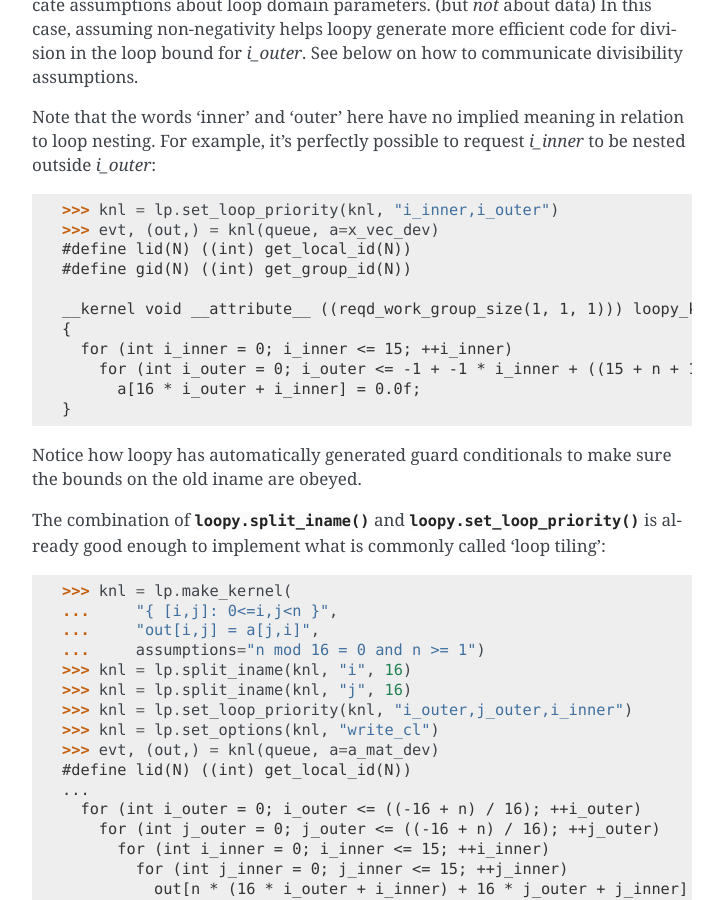
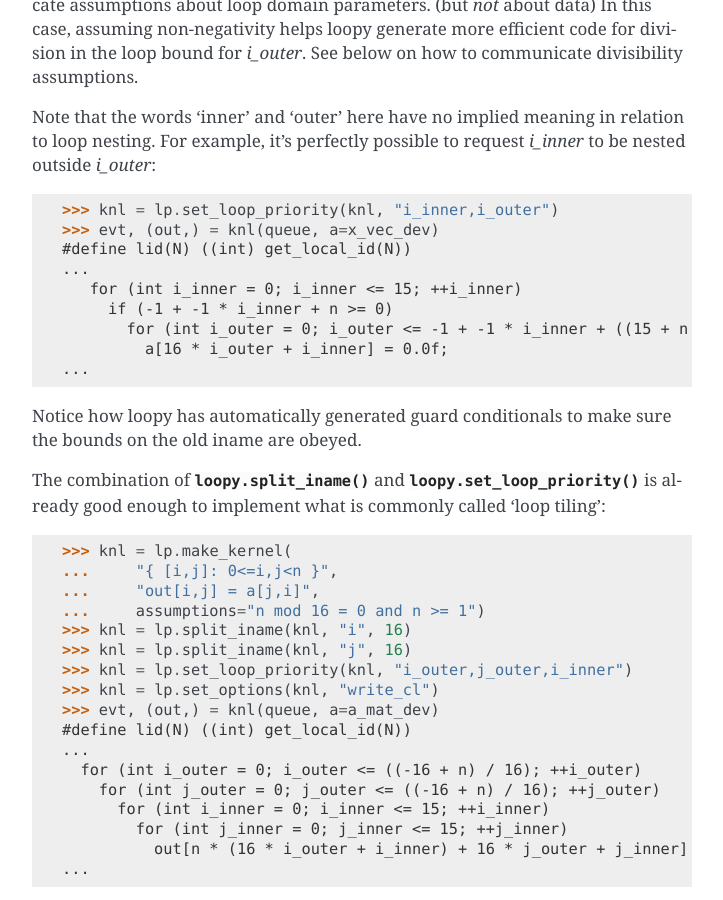
Before and after one commit to inducer/loopy, a Sphinx documentation site: the page built from doc/tutorial.rst, in a window 1280 px wide and 900 px high, scrolled down 10638 px. Shown: the whole window, without its empty margins (388-1111 px from the left). Built offline with Sphinx 7.4.7, drawn with Linux system fonts in a browser that asks for light colours; some of the changed text lies outside the part shown.

Commit message:
undoing improper changes to tutorial expected output

```diff
--- a/doc/tutorial.rst
+++ b/doc/tutorial.rst
@@ -557,14 +557,12 @@ relation to loop nesting. For example, it's perfectly possible to request
     >>> knl = lp.set_loop_priority(knl, "i_inner,i_outer")
     >>> evt, (out,) = knl(queue, a=x_vec_dev)
     #define lid(N) ((int) get_local_id(N))
-    #define gid(N) ((int) get_group_id(N))
-    <BLANKLINE>
-    __kernel void __attribute__ ((reqd_work_group_size(1, 1, 1))) loopy_kernel(__global float *__restrict__ a, int const n)
-    {
-      for (int i_inner = 0; i_inner <= 15; ++i_inner)
-        for (int i_outer = 0; i_outer <= -1 + -1 * i_inner + ((15 + n + 15 * i_inner) / 16); ++i_outer)
-          a[16 * i_outer + i_inner] = 0.0f;
-    }
+    ...
+       for (int i_inner = 0; i_inner <= 15; ++i_inner)
+         if (-1 + -1 * i_inner + n >= 0)
+           for (int i_outer = 0; i_outer <= -1 + -1 * i_inner + ((15 + n + 15 * i_inner) / 16); ++i_outer)
+             a[16 * i_outer + i_inner] = 0.0f;
+    ...
 
 Notice how loopy has automatically generated guard conditionals to make
 sure the bounds on the old iname are obeyed.
@@ -703,8 +701,7 @@ Let's try this out on our vector fill kernel by creating workgroups of size
     >>> knl = lp.set_options(knl, "write_cl")
     >>> evt, (out,) = knl(queue, a=x_vec_dev)
     #define lid(N) ((int) get_local_id(N))
-    #define gid(N) ((int) get_group_id(N))
-    <BLANKLINE>
+    ...
     __kernel void __attribute__ ((reqd_work_group_size(128, 1, 1))) loopy_kernel(__global float *__restrict__ a, int const n)
     {
       if (-1 + -128 * gid(0) + -1 * lid(0) + n >= 0)
```
